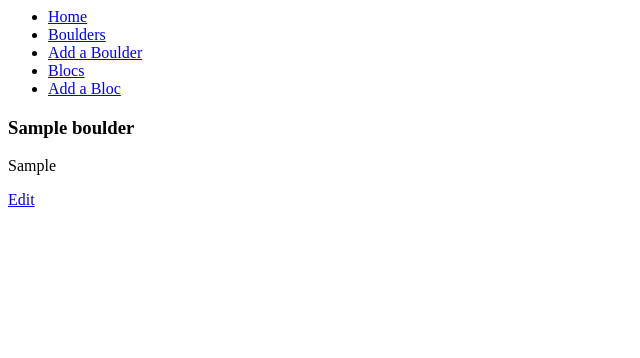
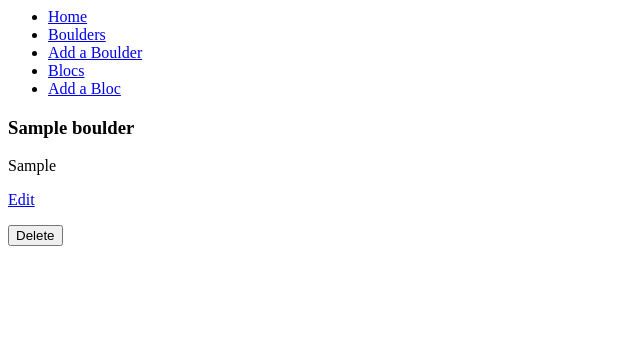
Before and after one commit to AbiJays/Boulder_Logs, a Flask app: page /boulders/1 in a window 1280 px wide. Shown: the top 358 px of the page, without its empty margins (0-640 px from the left). Run offline with Flask 2, Linux system fonts and the light colour scheme; a database or web service that is not in the repository returns one stand-in record (values such as "Sample title"); some libraries are stand-ins or nearby versions.

Commit message:
added delete functionality to boulders

```diff
--- a/controllers/boulders_controller.py
+++ b/controllers/boulders_controller.py
@@ -46,3 +46,9 @@ def update_boulder(id):
     boulder = Boulder(name, rock_type, id)
     boulder_repository.update(boulder)
     return redirect("/boulders")
+
+# DELETE(id)
+@boulders_blueprint.route("/boulders/<id>/delete", methods=["POST"])
+def delete_boulder(id):
+    boulder_repository.delete(id)
+    return redirect("/boulders")
--- a/templates/blocs/index.html
+++ b/templates/blocs/index.html
@@ -7,7 +7,6 @@
         <p>{{ bloc.grade }}</p>
         <p>{{ bloc.wall_angle }}</p>
         <p>{{ bloc.boulder.name }}</p>
-        <p>{{ bloc.completed }}</p>
     </div>
     <div class="buttons">
         {% if bloc.completed == True %}
--- a/templates/boulders/show.html
+++ b/templates/boulders/show.html
@@ -4,8 +4,12 @@
     <div>
         <h3>{{boulder.name}}</h3>
         <p>{{boulder.rock_type}}</p>
-        <p><a href="/boulders/{{boulder.id}}/edit" class="edit-link">Edit</a></p>
-
+        <div class="buttons">
+            <p><a href="/boulders/{{boulder.id}}/edit" class="edit-link">Edit</a></p>
+            <form action="/boulders/{{boulder.id}}/delete" method="POST">
+                <button class="delete-button">Delete</button>
+          </form>
+        </div>
     </div>
 
 {% endblock content %}
```
